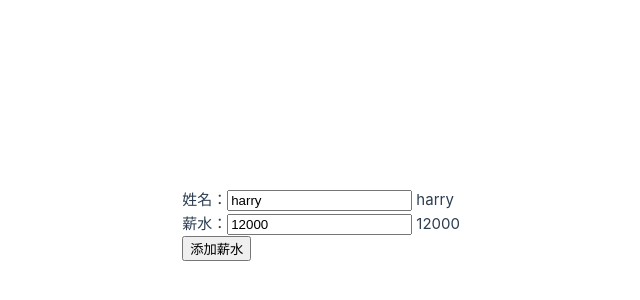
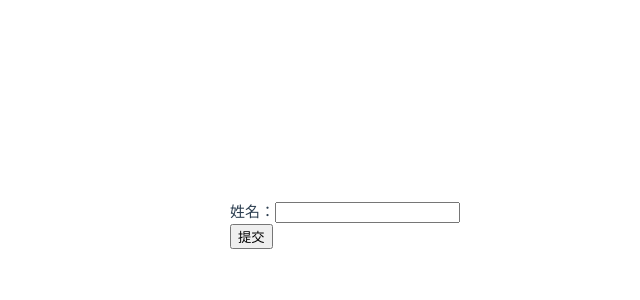
Before and after one commit to AutumnWind012/vue3-starter-loulan, a Vue app: page / in a window 1280 px wide. Shown: the part 176-476 px from the top of the page, without its empty margins (180-820 px from the left). Built offline with nearby package versions, Linux system fonts and the light colour scheme; the HTML template or start-up script is replaced by a standard one.

Commit message:
Vue3 双向数据绑定 P6

```diff
--- a/src/L03-compositionapi.vue
+++ b/src/L03-compositionapi.vue
@@ -1,17 +1,23 @@
 <template>
   <div>
-    姓名：<input v-model="userName"> {{ userName }} <br>
-    薪水：<input type="number" v-model="salary"> {{ salary }} <br>
-    <button @click="addSal">添加薪水</button>
+    姓名：<input ref="name"><br>
+    <button @click="showRes">提交</button>
   </div>
 </template>
 
 <script setup lang="ts">
-import MySal from '@/components/mySal';
+import { ref } from 'vue';
 
-const {userName, salary, addSal} = MySal();
+const name = ref();
 
-console.log("=========");
+function showRes() {
+  // refImpl 对象
+  console.log(name);
+  // input DOM 对象
+  console.log(name.value);
+  // input 的值
+  console.log(name.value.value);
+}
 
 </script>
 
--- a/src/components/mySal.ts
+++ b/src/components/mySal.ts
@@ -1,11 +1,6 @@
 import { ref } from "vue";
 
 export default function () {
-  const userName = ref('harry');
-  const salary = ref(12000);
-  function addSal() {
-    salary.value += 1000;
-  }
 
-  return {userName, salary, addSal};
+  return {};
 }
```
